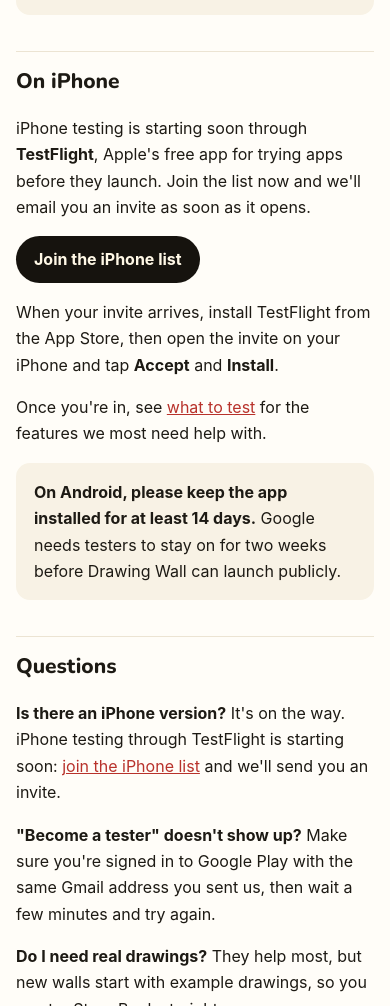
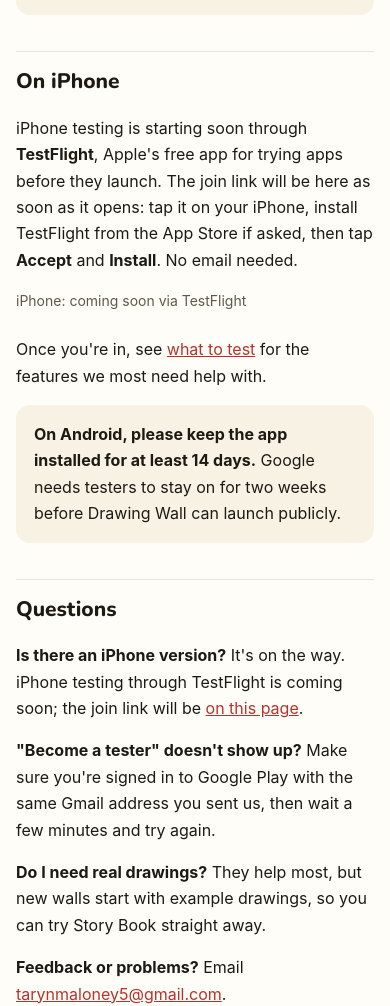
Before and after one commit to tarynmaloney5-ui/drawingwall-site, a plain HTML site: page testers.html in a window 390 px wide. Shown: the part 1016-2022 px from the top of the page. Drawn offline with nearby package versions, Linux system fonts and the light colour scheme.

Commit message:
iPhone: coming soon via a public TestFlight link (no email list)
Co-Authored-By: Claude Opus 5.5 <noreply@anthropic.com>

```diff
--- a/testers.html
+++ b/testers.html
@@ -54,9 +54,8 @@
 </ol>
 
 <h2 id="iphone">On iPhone</h2>
-<p>iPhone testing is starting soon through <strong>TestFlight</strong>, Apple's free app for trying apps before they launch. Join the list now and we'll email you an invite as soon as it opens.</p>
-<a class="button" href="mailto:tarynmaloney5@gmail.com?subject=Drawing%20Wall%20iPhone%20tester%20request&amp;body=Hi%2C%20I'd%20like%20to%20test%20Drawing%20Wall%20on%20iPhone.%0A%0AThe%20email%20address%20of%20my%20Apple%20Account%3A%20%0A%0AMy%20iPhone%20model%20(optional)%3A%20">Join the iPhone list</a>
-<p>When your invite arrives, install TestFlight from the App Store, then open the invite on your iPhone and tap <strong>Accept</strong> and <strong>Install</strong>.</p>
+<p>iPhone testing is starting soon through <strong>TestFlight</strong>, Apple's free app for trying apps before they launch. The join link will be here as soon as it opens: tap it on your iPhone, install TestFlight from the App Store if asked, then tap <strong>Accept</strong> and <strong>Install</strong>. No email needed.</p>
+<p class="meta">iPhone: coming soon via TestFlight</p>
 
 <p>Once you're in, see <a href="testing.html">what to test</a> for the features we most need help with.</p>
 
@@ -65,7 +64,7 @@
 </div>
 
 <h2>Questions</h2>
-<p><strong>Is there an iPhone version?</strong> It's on the way. iPhone testing through TestFlight is starting soon: <a href="#iphone">join the iPhone list</a> and we'll send you an invite.</p>
+<p><strong>Is there an iPhone version?</strong> It's on the way. iPhone testing through TestFlight is coming soon; the join link will be <a href="#iphone">on this page</a>.</p>
 <p><strong>"Become a tester" doesn't show up?</strong> Make sure you're signed in to Google Play with the same Gmail address you sent us, then wait a few minutes and try again.</p>
 <p><strong>Do I need real drawings?</strong> They help most, but new walls start with example drawings, so you can try Story Book straight away.</p>
 <p><strong>Feedback or problems?</strong> Email <a href="mailto:tarynmaloney5@gmail.com?subject=Drawing%20Wall%20tester%20feedback">tarynmaloney5@gmail.com</a>.</p>
```
Also changed, not shown: index.html (+2 -2 lines).
